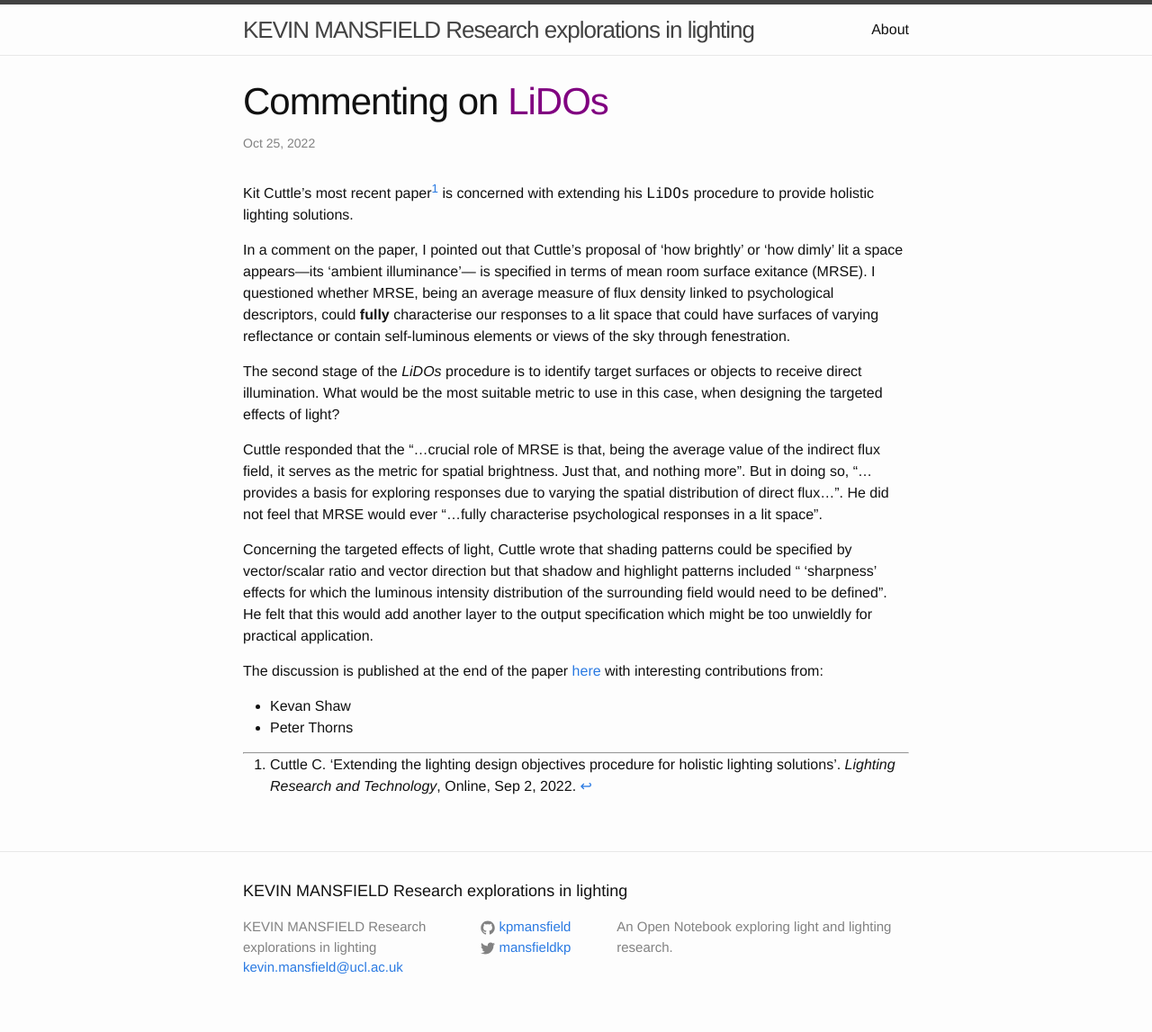
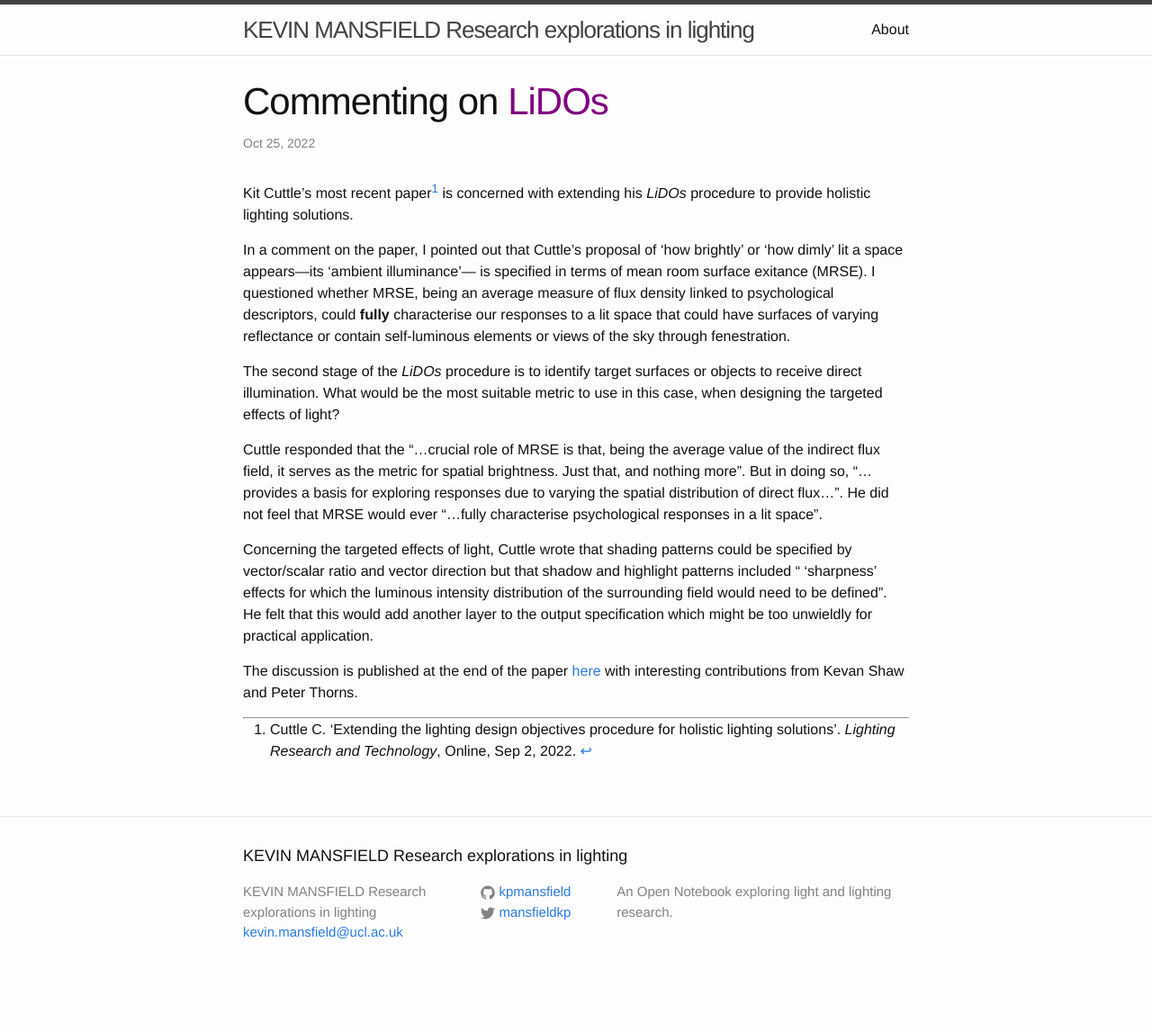
Before and after one commit to kpmansfield/kpmansfield.github.io, a Jekyll site: the page built from _posts/2022-10-25-comment-lidos.md, in a window 1280 px wide. Shown: the whole page at 90% size. Built offline with Jekyll 4.4.1, drawn with Linux system fonts in a browser that asks for light colours; after the commit the page ends 1108 px from its top, so only the background shows below that.

Commit message:
Update 2022-10-25-comment-lidos.md

```diff
--- a/_posts/2022-10-25-comment-lidos.md
+++ b/_posts/2022-10-25-comment-lidos.md
@@ -3,7 +3,7 @@ layout: post
 title: Commenting on <span style="color:purple">LiDOs</span>
 ---
 
-Kit Cuttle's most recent paper[^1] is concerned with extending his <font face="Monaco">LiDOs</font> procedure to provide holistic lighting solutions.
+Kit Cuttle's most recent paper[^1] is concerned with extending his *LiDOs* procedure to provide holistic lighting solutions.
 
 In a comment on the paper, I pointed out that Cuttle's proposal of 'how brightly' or 'how dimly' lit a space appears—its 'ambient illuminance'— is specified in terms of mean room surface exitance (MRSE). I questioned whether MRSE, being an average measure of flux density linked to psychological descriptors, could **fully** characterise our responses to a lit space that could have surfaces of varying reflectance or contain self-luminous elements or views of the sky through fenestration.
 
@@ -13,11 +13,7 @@ Cuttle responded that the "...crucial role of MRSE is that, being the average va
 
 Concerning the targeted effects of light, Cuttle wrote that shading patterns could be specified by vector/scalar ratio and vector direction but that shadow and highlight patterns included " 'sharpness' effects for which the luminous intensity distribution of the surrounding field would need to be defined". He felt that this would add another layer to the output specification which might be too unwieldly for practical application.
 
-The discussion is published at the end of the paper [here](https://doi.org/10.1177/14771535211061044) with interesting contributions from:
-<ul>
-<li>Kevan Shaw</li>
-<li>Peter Thorns</li>
-</ul>
+The discussion is published at the end of the paper [here](https://doi.org/10.1177/14771535211061044) with interesting contributions from Kevan Shaw and Peter Thorns.
 
 ---
 [^1]:Cuttle C. 'Extending the lighting design objectives procedure for holistic lighting solutions'. <em>Lighting Research and Technology</em>, Online, Sep 2, 2022.
```
